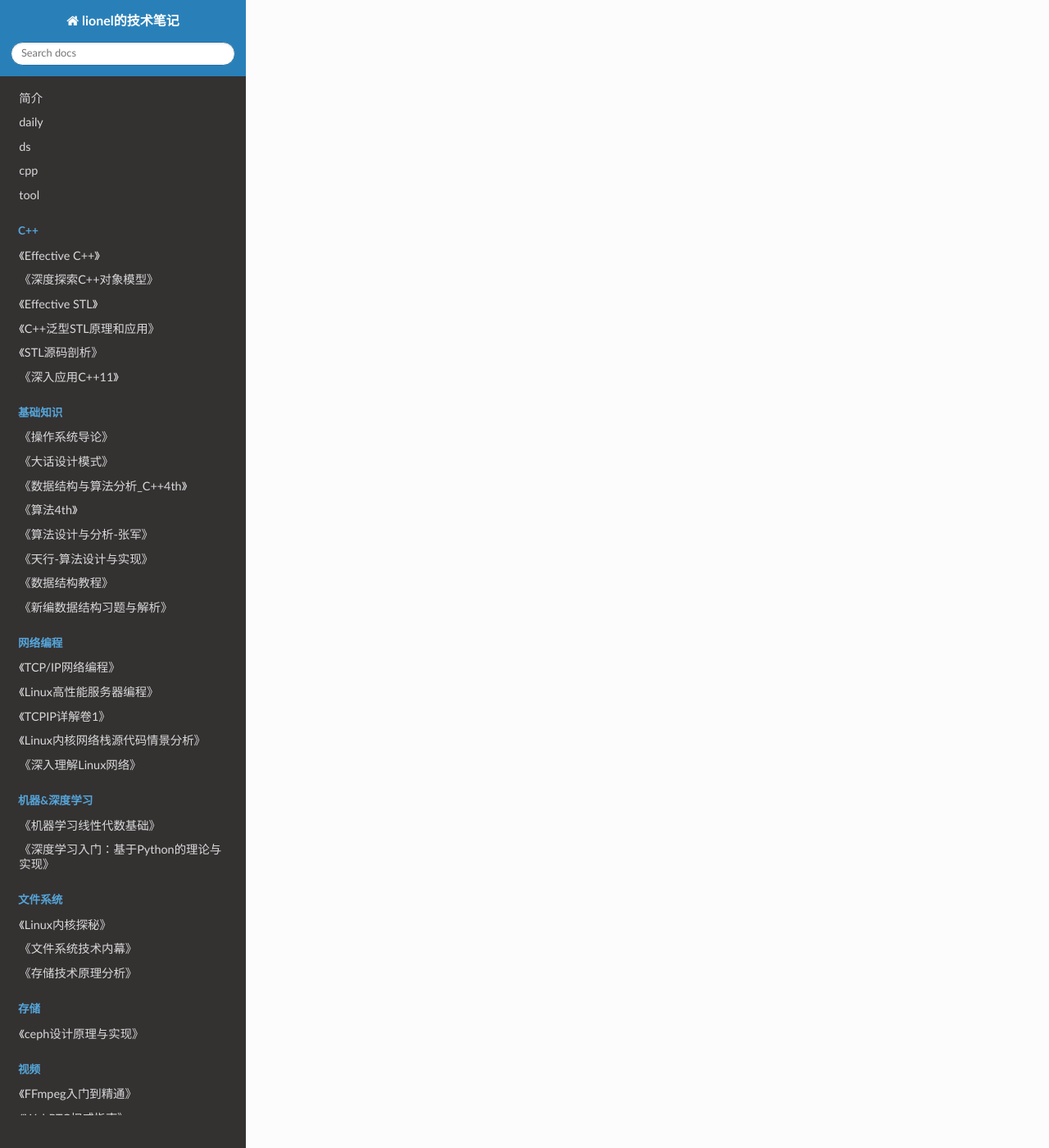
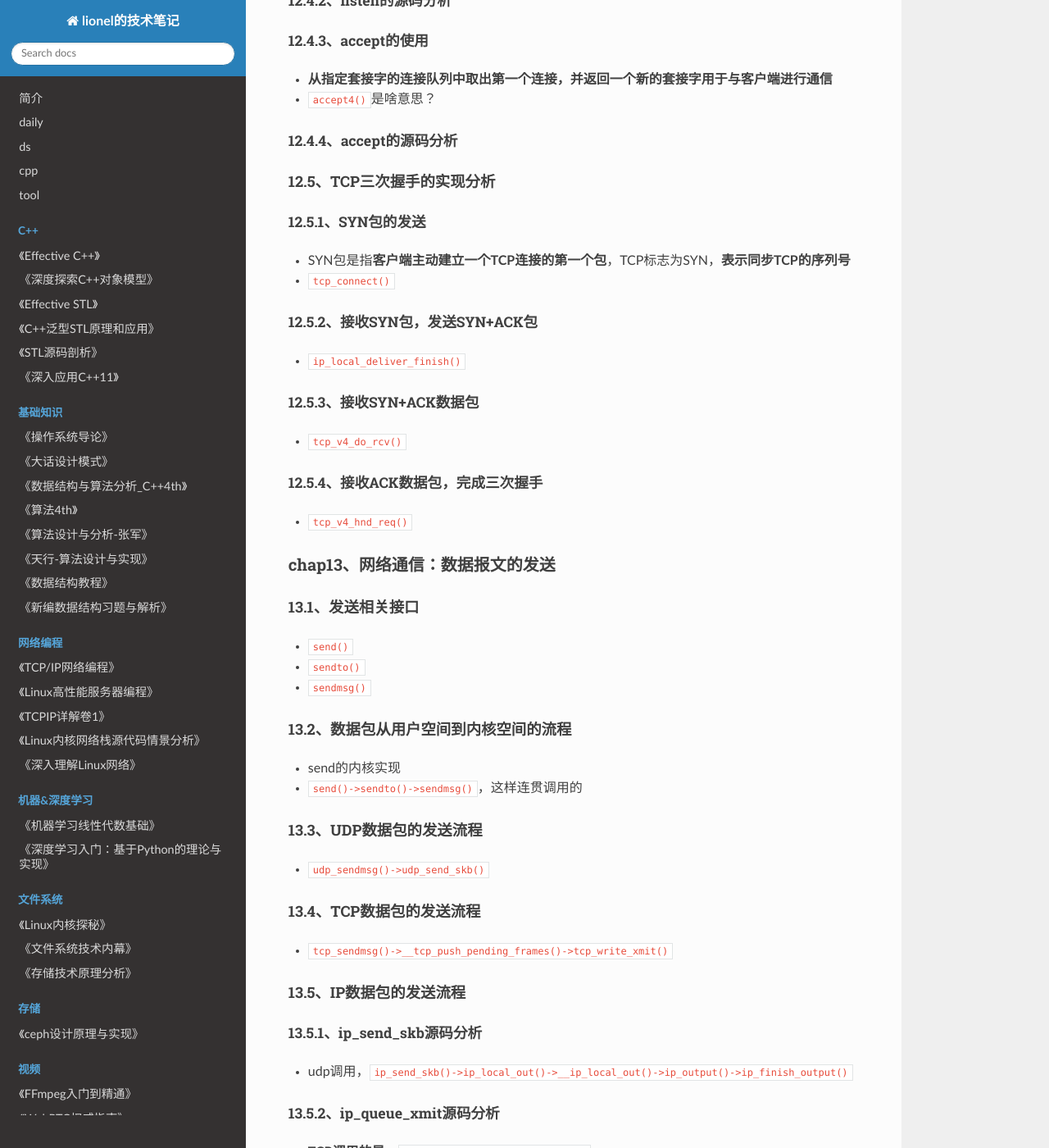
Before and after one commit to wolflion/booknotes, an MkDocs documentation site: the page built from docs/16unix-linux/Linux环境编程-从应用到内核.md, in a window 1280 px wide and 1400 px high, scrolled down 3962 px. Shown: the whole window at 82% size. Built offline with MkDocs 1.6.1, drawn with Linux system fonts in a browser that asks for light colours; nearby versions of some CDN libraries; some of the changed text lies outside the part shown.

Commit message:
Update Linux环境编程-从应用到内核.md

```diff
--- a/docs/16unix-linux/Linux环境编程-从应用到内核.md
+++ b/docs/16unix-linux/Linux环境编程-从应用到内核.md
@@ -147,9 +147,171 @@
 
 #### 8.4、多线程与fork()
 
+### chap12、网络通信：连接的建立
+
+#### 12.1、socket文件描述符
+
++ *如何从fd找到文件*
++ `socket->sock_map_fd->sock_alloc_file()`
+
+#### 12.2、绑定IP地址
+
++ *为何要bind()地址，是每一个都要绑定吗？【TCP,UDP这种】*
+
+##### 12.2.1、bind的使用
+
+##### 12.2.2、bind的源码分析
+
++ net/socket.c中
+
+#### 12.3、客户端连接过程
+
+##### 12.3.1、connect的使用
+
++ *重复连接，会有什么问题？*
++ TCP的话，会有**三次握手** 【为什么是阻塞操作？】
+
+##### 12.3.2、connect的源码分析
+
+#### 12.4、服务器端连接过程
+
+##### 12.4.1、listen的使用
+
+##### 12.4.2、listen的源码分析
+
+##### 12.4.3、accept的使用
+
++ **从指定套接字的连接队列中取出第一个连接，并返回一个新的套接字用于与客户端进行通信**
++ `accept4()`是啥意思？
+
+##### 12.4.4、accept的源码分析
+
+#### 12.5、TCP三次握手的实现分析
+
+##### 12.5.1、SYN包的发送
+
++ SYN包是指**客户端主动建立一个TCP连接的第一个包**，TCP标志为SYN，**表示同步TCP的序列号**
++ `tcp_connect()`
+
+##### 12.5.2、接收SYN包，发送SYN+ACK包
+
++ `ip_local_deliver_finish()`
+
+##### 12.5.3、接收SYN+ACK数据包
+
++ `tcp_v4_do_rcv()`
+
+##### 12.5.4、接收ACK数据包，完成三次握手
+
++ `tcp_v4_hnd_req()`
+
+### chap13、网络通信：数据报文的发送
+
+#### 13.1、发送相关接口
+
++ `send()`
++ `sendto()`
++ `sendmsg()`
+
+#### 13.2、数据包从用户空间到内核空间的流程
+
++ send的内核实现
++ `send()->sendto()->sendmsg()`，这样连贯调用的
+
+#### 13.3、UDP数据包的发送流程
+
++ `udp_sendmsg()->udp_send_skb()`
+
+#### 13.4、TCP数据包的发送流程
+
++ `tcp_sendmsg()->__tcp_push_pending_frames()->tcp_write_xmit()`
+
+#### 13.5、IP数据包的发送流程
+
+##### 13.5.1、ip_send_skb源码分析
+
++ udp调用，`ip_send_skb()->ip_local_out()->__ip_local_out()->ip_output()->ip_finish_output()`
+
+##### 13.5.2、ip_queue_xmit源码分析
+
++ **TCP调用的是**，`ip_queue_xmit()->ip_local_out()`
+
+#### 13.6、底层模块数据包的发送流程
+
++ **二层网卡只接受自己地址的数据包**，所以需要**将三层网络地址“映射”为正确的二层硬件地址**
+  + ipv4的话，是ARP协议实现的
+  + ipv6的话，是**邻居发现协议**（ICMPv6）
+
++ **二层数据包的发送接口为`neigh_output()`**
+
+### chap14、网络通信：数据报文的接收
+
+#### 14.1、系统调用接口
+
++ `recv()`
++ `recvfrom()`
++ `recvmsg()`
+
+#### 14.2、数据包从用户空间到内核空间的流程
+
++ `recv()->recvfrom()->recvmsg()`
+
+#### 14.3、UDP数据包的接收流程
+
++ `udp_recvmsg()->__skb_recv_datagram()`
+
+#### 14.4、TCP数据包的接收流程
+
++ `tcp_recvmsg()`
+
+#### 14.5、TCP套接字的三个接收队列
+
++ struct sock中的sk_receive_queue
++ struct sock中的sk_backlog
++ struct tcp_sock中的prequeue
+
+#### 14.6、从网卡到套接字
+
++ **数据包是如何进入对应套接字的接收缓冲区的呢？**
+
+##### 14.6.1、从硬中断到软中断
+
++
+
+##### 14.6.2、软中断处理
+
++ 以下几种条件，内核会检查是否需要处理软中断：
+  + 退出硬中断上下文时
+  + 重新enable软中断时
+  + 每个CPU都有一个ksoftirqd内核线程。当内核的软中断数量过多时，就会唤醒该线程循环处理软中断
+
+##### 14.6.3、传递给协议栈流程
+
++ `netif_receive_skb()`
+
+##### 14.6.4、IP协议处理流程
+
++ 在inet_init中，调用了`dev_add_pack(&ip_packet_type)`进行了IPv4协议的注册。
+
+##### 14.6.5、大师的错误？原始套接字的接收
+
++ **普通的raw socket是无法收到TCP和UDP的数据包的，除非该套接字是从数据链路层就开始读取数据包的**。
++ `raw_local_deliver()->raw_v4_input()`
+
+##### 14.6.6、注册传输层协议
+
+##### 14.6.7、确定UDP套接字
+
++ `udp_protocol`结构体中`.handler`指定`udp_rcv()`再调用`__udp4_lib_rcv()`
+
+##### 14.6.8、确定TCP套接字
+
++ `tcp_protocol`结构体中`.handler`指定`tcp_v4_rcv()`
+
 ### 最后
 
 #### 履历
 
 + 2018年在github上写过笔记，不过当时写的是chap2-4基础的
 + 2024-01-15是把7-8两章（关于线程的章节）给过了一下
++ 2024-01-21把12-14三章（网络）给过了下
```
